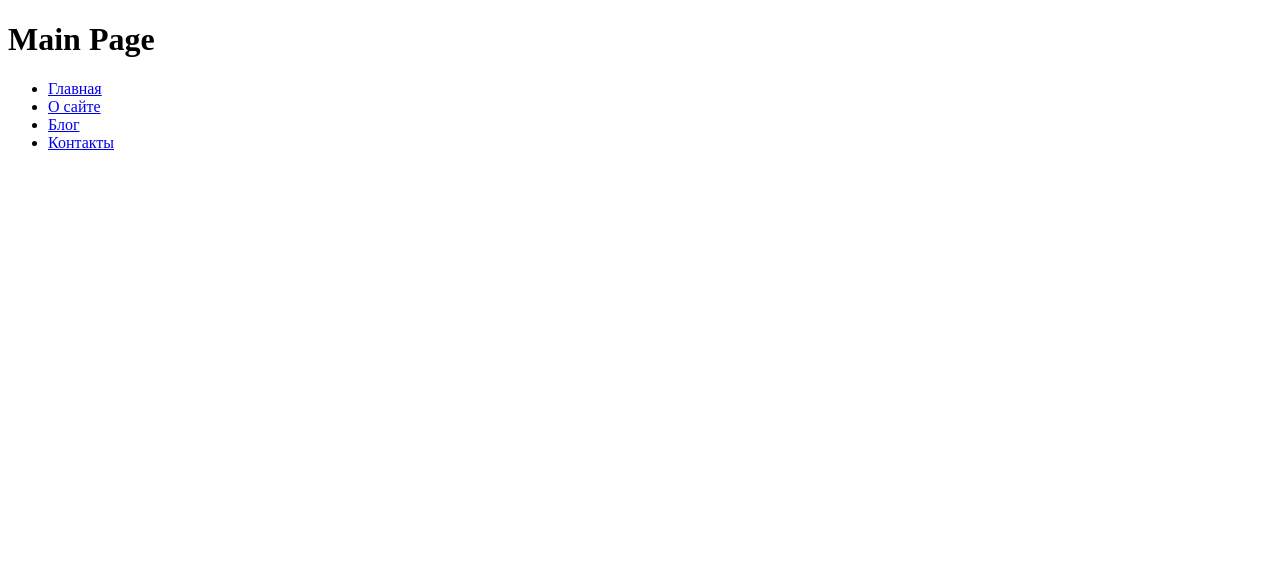
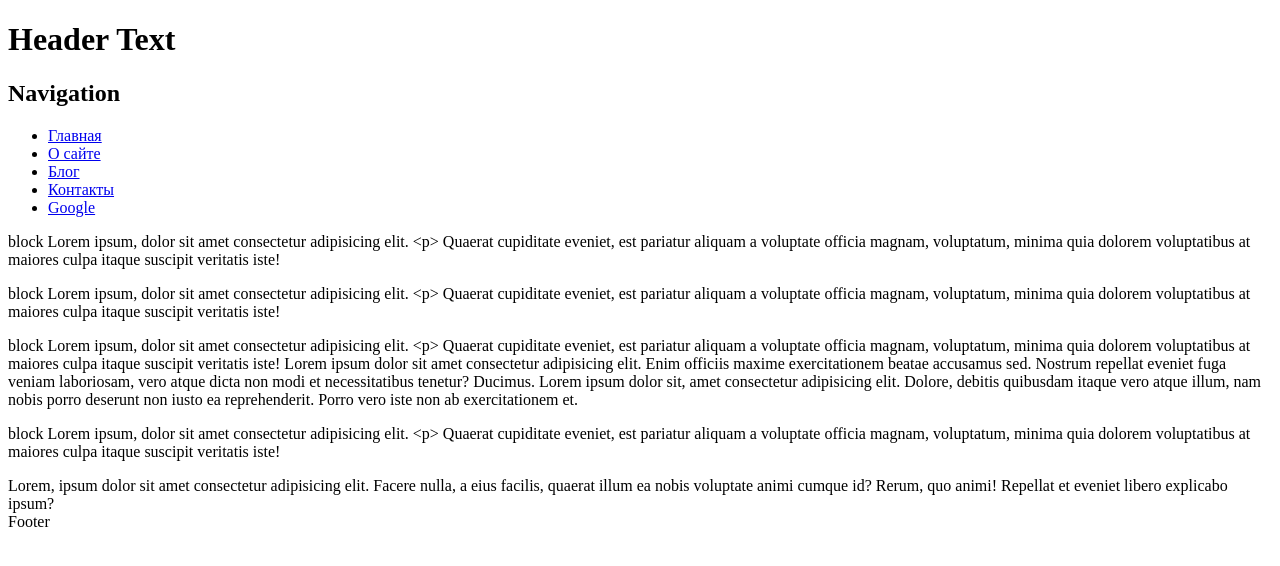
Before and after one commit to scholokov/trainig, a plain HTML site: page public/index.html in a window 1280 px wide. Drawn offline with Linux system fonts and the light colour scheme.

Commit message:
restructure

```diff
--- a/public/index.html
+++ b/public/index.html
@@ -1,26 +1,57 @@
-<!doctype html>
+<!DOCTYPE html>
 <html lang="en">
+
 <head>
     <meta charset="UTF-8">
     <meta name="viewport" content="width=device-width, initial-scale=1.0">
     <meta http-equiv="X-UA-Compatible" content="ie=edge">
-        <title>Main Page</title>
+    <title>Document</title>
 </head>
+
 <body>
-
-        <div>
-            <header>
-                <h1 class="title">Main Page</h1>
-                <nav>
+    <header><h1>Header Text</h1></header>
+    <nav><h2>Navigation</h2>
             <ul>
                 <li><a href="index.html">Главная</a></li>
                 <li><a href="about.html">О сайте</a></li>
-                        <li><a href="blog.html">Блог</a></li>
+                <li><a href="blog/blog.html">Блог</a></li>
                 <li><a href="contacts.html">Контакты</a></li>
+                <li><a href="http://google.com">Google</a></li>
             </ul>
         </nav>
-            </header>
+    <article>
+        <p>block
+            Lorem ipsum, dolor sit amet consectetur adipisicing elit. &lt;p&gt
+            Quaerat cupiditate eveniet, est pariatur aliquam a voluptate officia magnam,
+            voluptatum, minima quia dolorem voluptatibus at maiores culpa itaque suscipit veritatis iste!
+        </p>
+        <p>block
+            Lorem ipsum, dolor sit amet consectetur adipisicing elit. &lt;p&gt
+            Quaerat cupiditate eveniet, est pariatur aliquam a voluptate officia magnam,
+            voluptatum, minima quia dolorem voluptatibus at maiores culpa itaque suscipit veritatis iste!
+        </p>
+    </article>
+    <p>block
+        Lorem ipsum, dolor sit amet consectetur adipisicing elit. &lt;p&gt
+        Quaerat cupiditate eveniet, est pariatur aliquam a voluptate officia magnam,
+        voluptatum, minima quia dolorem voluptatibus at maiores culpa itaque suscipit veritatis iste! Lorem ipsum
+        dolor
+        sit amet consectetur adipisicing elit. Enim officiis maxime exercitationem beatae accusamus sed. Nostrum
+        repellat eveniet fuga veniam laboriosam, vero atque dicta non modi et necessitatibus tenetur? Ducimus.
+        Lorem ipsum dolor sit, amet consectetur adipisicing elit. Dolore, debitis quibusdam itaque vero atque
+        illum,
+        nam nobis porro deserunt non iusto ea reprehenderit. Porro vero iste non ab exercitationem et.
+    </p>
+    <p>block
+        Lorem ipsum, dolor sit amet consectetur adipisicing elit. &lt;p&gt
+        Quaerat cupiditate eveniet, est pariatur aliquam a voluptate officia magnam,
+        voluptatum, minima quia dolorem voluptatibus at maiores culpa itaque suscipit veritatis iste!
+    </p>
+    <div>Lorem, ipsum dolor sit amet consectetur adipisicing elit. Facere nulla, a eius facilis, quaerat illum ea
+        nobis
+        voluptate animi cumque id? Rerum, quo animi! Repellat et eveniet libero explicabo ipsum?
     </div>
+    <footer>Footer</footer>
+</body>
 
-    </body>
 </html>
```
Also changed, not shown: public/about.html (+1 -1 lines), public/blog/blog.html (renamed from public/blog.html, +3 -3 lines), public/contacts.html (+1 -1 lines), public/test.html (deleted, +0 -12 lines). Lines whose indentation alone changed are shown as unchanged.
